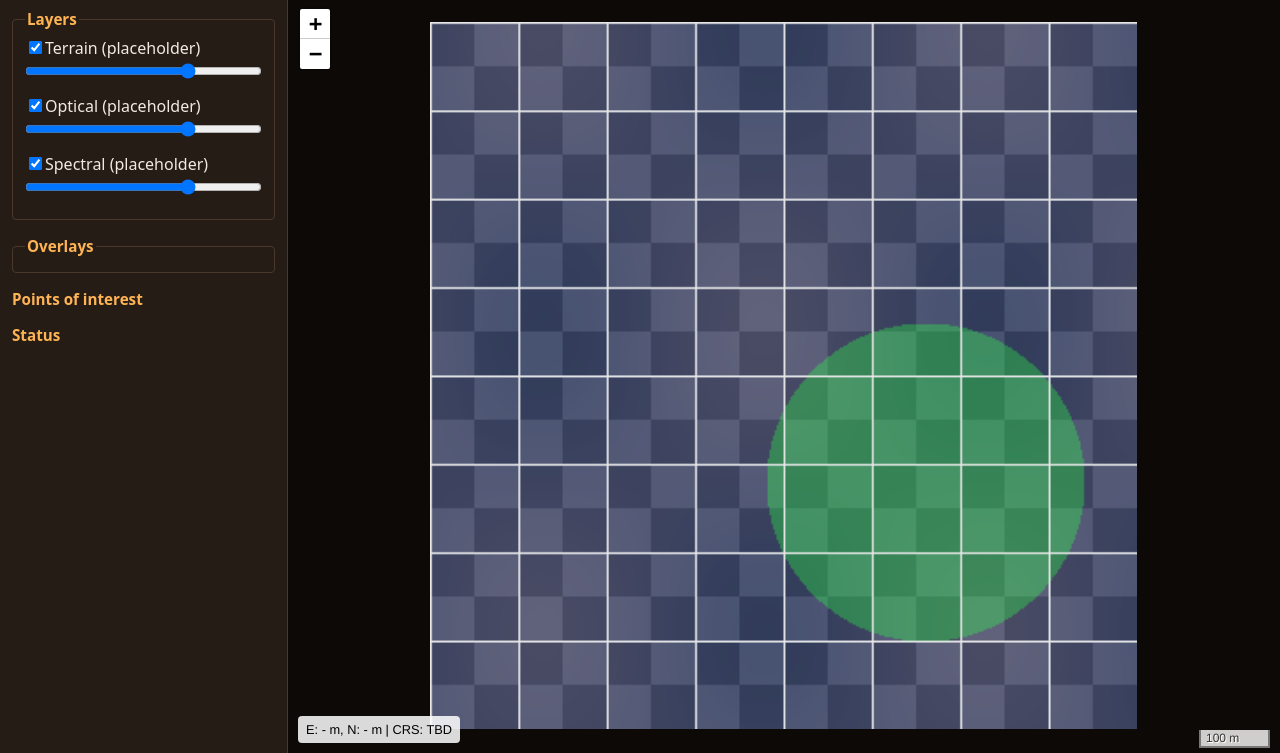
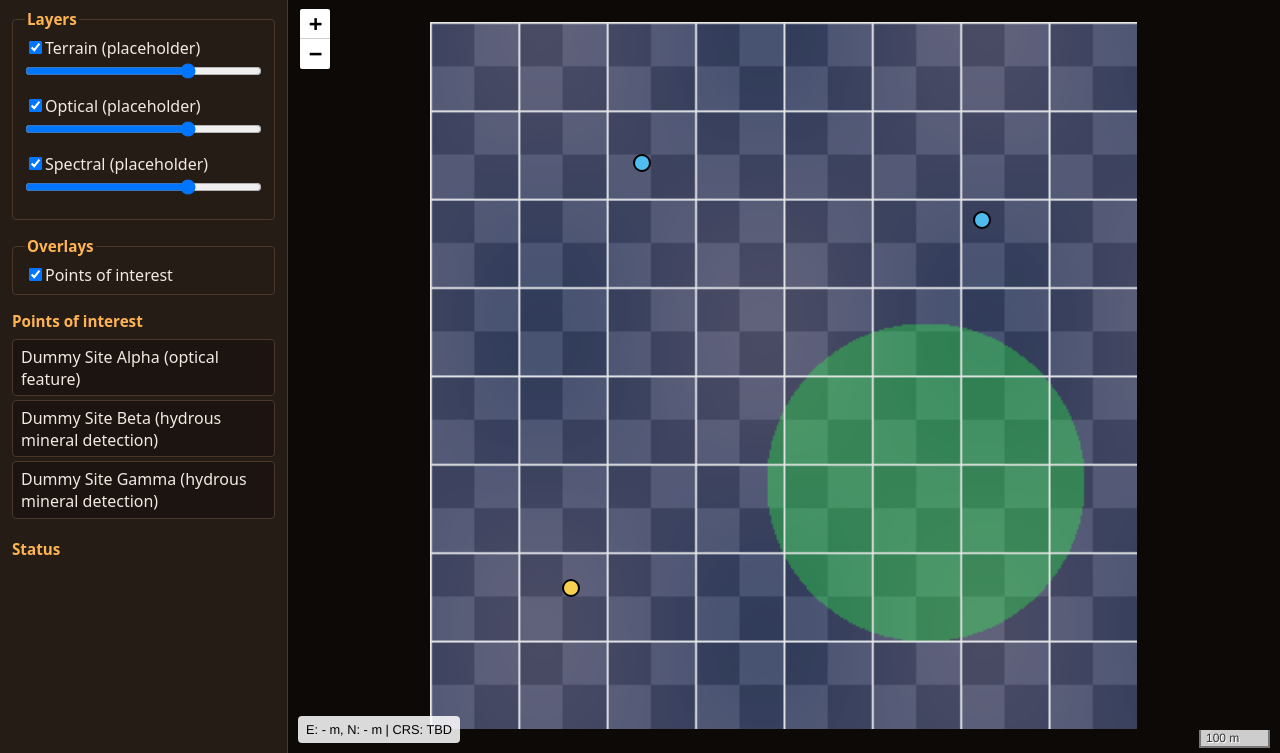
Before and after one commit to Nico8213/mars-eva-map-2026, a plain HTML site: page web/index.html in a window 1280 px wide. Shown: the part 47-800 px from the top of the page. Drawn offline with Linux system fonts and the light colour scheme.

Commit message:
[C] web cockpit task 5 poi

```diff
--- a/web/css/cockpit.css
+++ b/web/css/cockpit.css
@@ -87,6 +87,11 @@ body {
 
 .layer-row { margin-bottom: 0.25rem; }
 
+.popup-title {
+  margin: 0 0 0.25rem;
+  font-size: 1rem;
+}
+
 .poi-list {
   margin: 0;
   padding: 0;
--- a/web/index.html
+++ b/web/index.html
@@ -49,7 +49,8 @@
   <script src="vendor/leaflet/leaflet.js"></script>
   <script src="js/data.js"></script>
   <script src="js/layers.js"></script>
-  <!-- Tasks 5 and 6 add js/poi.js and js/routes.js here, before main.js. -->
+  <script src="js/poi.js"></script>
+  <!-- Task 6 adds js/routes.js here, before main.js. -->
   <script src="js/main.js"></script>
 </body>
 </html>
--- a/web/js/main.js
+++ b/web/js/main.js
@@ -45,6 +45,12 @@
   var readout = new ReadoutControl().addTo(map);
   map.on('mousemove', function (e) { readout.update(e.latlng); });
 
+  // Tell the other scripts that the map exists and has a view
+  // (POI and route scripts listen for this; vector layers need a view first).
+  function announceMapReady() {
+    document.dispatchEvent(new CustomEvent('cockpit:map-ready'));
+  }
+
   // Fit the view to the union of all layer extents.
   function fitToLayers(layerEntries) {
     var bounds = Cockpit.unionBounds(layerEntries);
@@ -63,9 +69,11 @@
     fitToLayers(layerEntries);
     // Tasks 4 to 6 hook in here once their scripts exist.
     document.dispatchEvent(new CustomEvent('cockpit:layers-loaded', { detail: layerEntries }));
+    announceMapReady();
   }).catch(function (err) {
     Cockpit.layerEntries = [];
     fitToLayers([]);
     Cockpit.showError(err.message);
+    announceMapReady();
   });
 })();
--- /dev/null
+++ b/web/js/poi.js
@@ -0,0 +1,100 @@
+// Points of interest (F2): circle markers from poi.geojson with a click popup.
+// Data strings are written with textContent only, never as HTML.
+(function () {
+  'use strict';
+
+  var Cockpit = window.Cockpit;
+
+  // Fixed colour per source. The source name is also shown in the popup and the list.
+  var SOURCE_COLORS = { CRISM: '#4fc3f7', optical: '#ffd54f' };
+  var DEFAULT_COLOR = '#e0e0e0';
+
+  function addRow(parent, label, value) {
+    var row = document.createElement('div');
+    var strong = document.createElement('strong');
+    strong.textContent = label + ': ';
+    row.appendChild(strong);
+    row.appendChild(document.createTextNode(value === undefined || value === null ? 'n/a' : String(value)));
+    parent.appendChild(row);
+  }
+
+  function buildPopup(props) {
+    var box = document.createElement('div');
+    var title = document.createElement('h3');
+    title.className = 'popup-title';
+    title.textContent = props.name === undefined ? 'n/a' : props.name;
+    box.appendChild(title);
+    addRow(box, 'Type', props.type);
+    addRow(box, 'Source', props.source);
+    addRow(box, 'Evidence', props.evidence);
+    return box;
+  }
+
+  function buildPoi(poi) {
+    var map = Cockpit.map;
+    var markers = [];
+
+    var layer = L.geoJSON(poi, {
+      coordsToLatLng: Cockpit.toLatLng,
+      pointToLayer: function (feature, latlng) {
+        var color = SOURCE_COLORS[feature.properties.source] || DEFAULT_COLOR;
+        return L.circleMarker(latlng, {
+          pane: 'poi',
+          radius: 8,
+          color: '#000',
+          weight: 2,
+          fillColor: color,
+          fillOpacity: 0.95
+        });
+      },
+      onEachFeature: function (feature, marker) {
+        marker.bindPopup(function () { return buildPopup(feature.properties); });
+        markers.push({ feature: feature, marker: marker });
+      }
+    }).addTo(map);
+    Cockpit.poiLayer = layer;
+
+    // Group toggle in the Overlays fieldset.
+    var toggleRow = document.createElement('div');
+    var check = document.createElement('input');
+    check.type = 'checkbox';
+    check.id = 'toggle-poi';
+    check.checked = true;
+    var label = document.createElement('label');
+    label.htmlFor = 'toggle-poi';
+    label.textContent = 'Points of interest';
+    toggleRow.appendChild(check);
+    toggleRow.appendChild(label);
+    document.getElementById('overlay-controls').appendChild(toggleRow);
+
+    check.addEventListener('change', function () {
+      if (check.checked) { map.addLayer(layer); } else { map.removeLayer(layer); }
+    });
+
+    // Keyboard path: one button per POI opens its popup.
+    var list = document.getElementById('poi-list');
+    markers.forEach(function (item) {
+      var props = item.feature.properties;
+      var li = document.createElement('li');
+      var button = document.createElement('button');
+      button.type = 'button';
+      button.textContent = (props.name || 'n/a') + ' (' + (props.type || 'n/a') + ')';
+      button.addEventListener('click', function () {
+        if (!check.checked) {
+          check.checked = true;
+          map.addLayer(layer);
+        }
+        map.panTo(item.marker.getLatLng());
+        item.marker.openPopup();
+      });
+      li.appendChild(button);
+      list.appendChild(li);
+    });
+  }
+
+  document.addEventListener('cockpit:map-ready', function () {
+    Cockpit.loadJson('poi.geojson').then(buildPoi).catch(function (err) {
+      Cockpit.showError(err.message);
+    });
+  });
+})();
```
Also changed, not shown: 2 other files.
